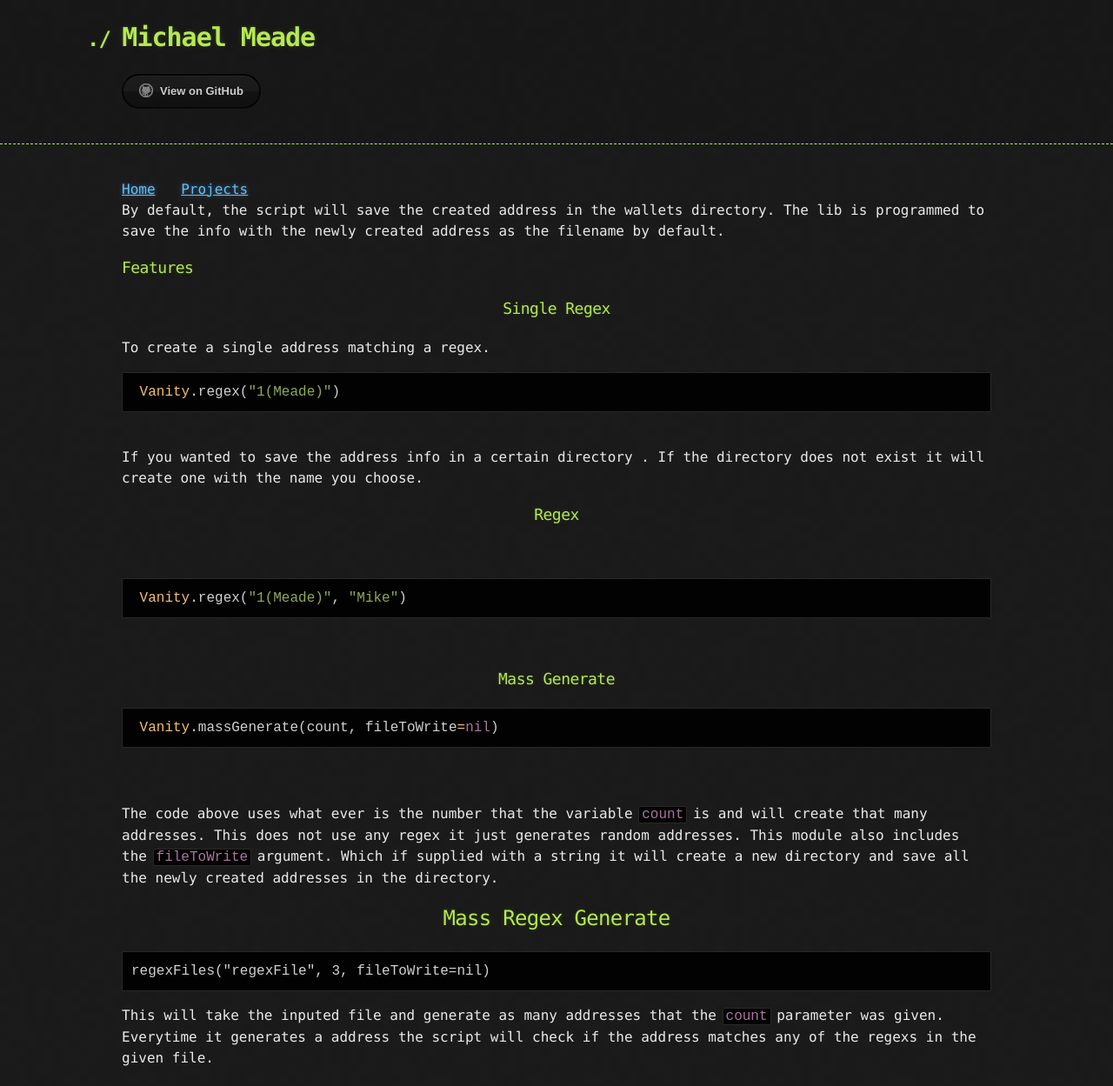
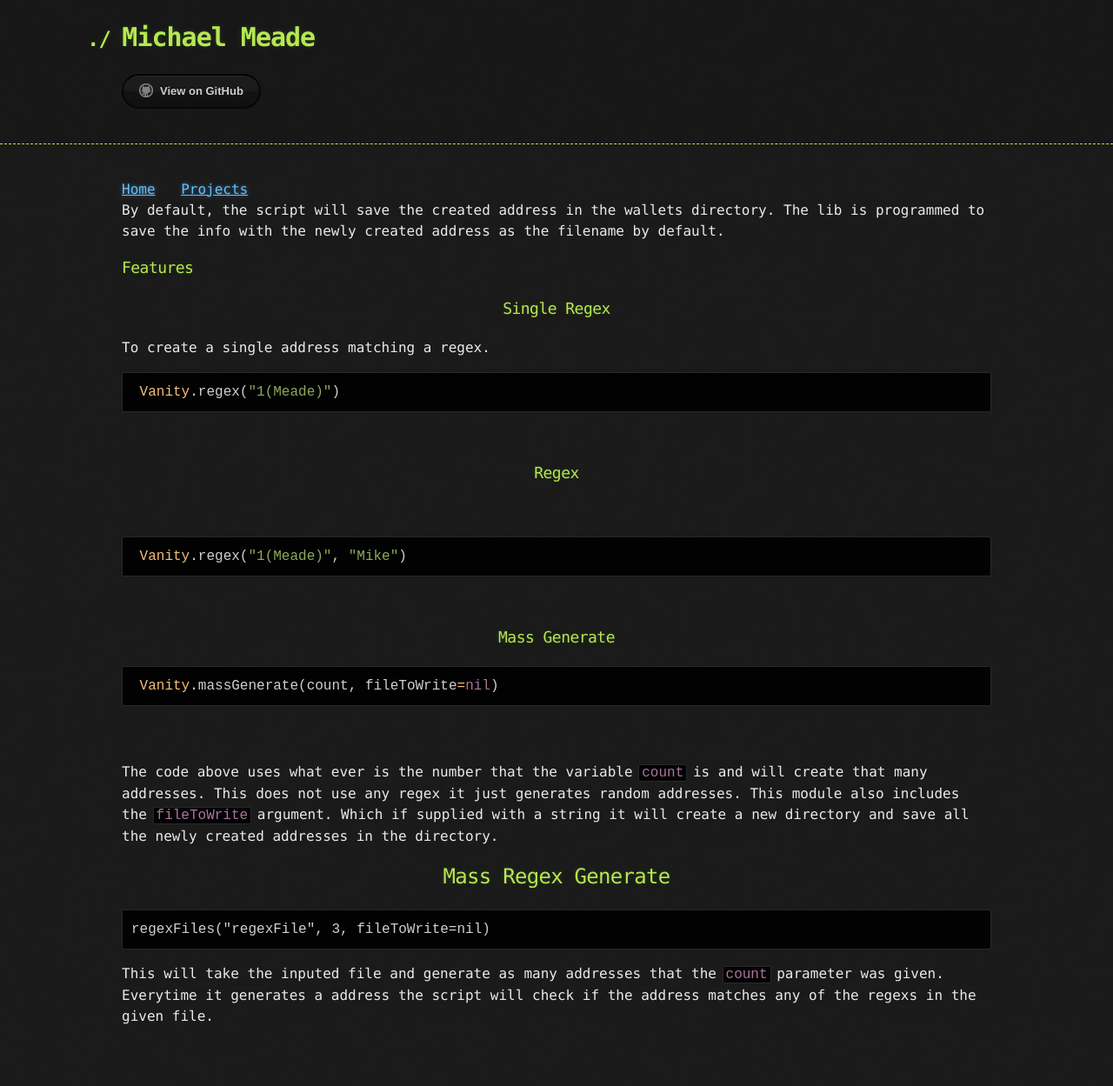
Before and after one commit to Michael-Meade/MinerFind, a Jekyll site: the page built from Projects/BitcoinVanityGenerator.md, in a window 1280 px wide. Shown: the whole page at 87% size. Built offline with Jekyll 4.4.1, drawn with Linux system fonts in a browser that asks for light colours; our own code applies the rules of GitHub Pages for plain Markdown files; the repository's description, which GitHub fills in, is left out; after the commit the page ends 1201 px from its top, so only the background shows below that.

Commit message:
Update BitcoinVanityGenerator.md

````diff
--- a/Projects/BitcoinVanityGenerator.md
+++ b/Projects/BitcoinVanityGenerator.md
@@ -9,7 +9,7 @@ By default, the script will save the created address in the wallets directory. T
  Vanity.regex("1(Meade)")
  ```
  <br>
- If you wanted to save the address info in a certain directory . If the directory does not exist it will create one with the name you choose.<br>
+
 
 ### <center> Regex </center>
  <br>
````
